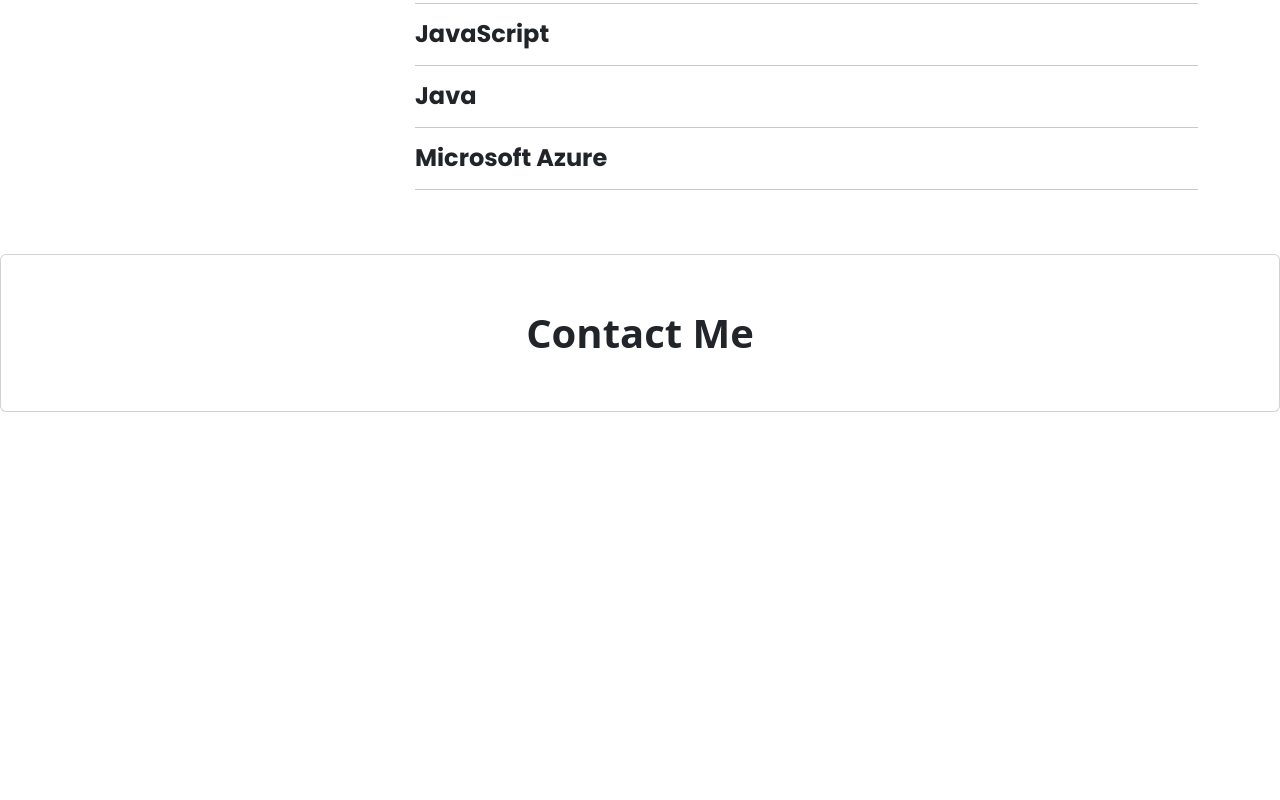
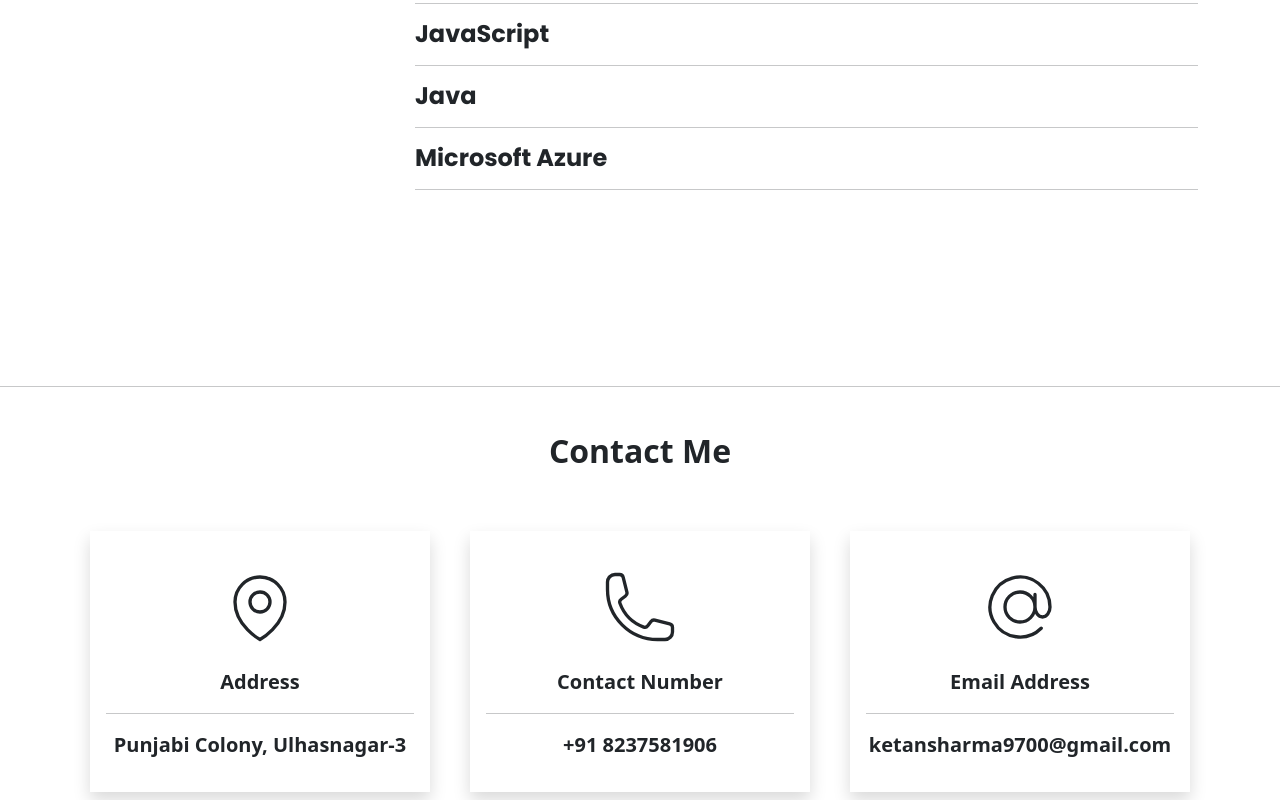
Before and after one commit to KetanSharmaH/My_Portfolio, a React (Vite) app: page / in a window 1280 px wide. Shown: the part 2726-3526 px from the top of the page. Before the commit the page ends 3138 px from the top, so only its background shows below. Built offline with nearby package versions, Linux system fonts and the light colour scheme.

Commit message:
"Added Contact section and Icons"

```diff
--- /dev/null
+++ b/src/assets/images/EmailIcon.jsx
@@ -0,0 +1,19 @@
+function EmailIcon() {
+  return (
+    <svg
+      xmlns="http://www.w3.org/2000/svg"
+      fill="none"
+      viewBox="0 0 24 24"
+      strokeWidth={1}
+      stroke="currentColor"
+      style={{width:'80px', height:'120px'}}
+    >
+      <path
+        strokeLinecap="round"
+        d="M16.5 12a4.5 4.5 0 11-9 0 4.5 4.5 0 019 0zm0 0c0 1.657 1.007 3 2.25 3S21 13.657 21 12a9 9 0 10-2.636 6.364M16.5 12V8.25"
+      />
+    </svg>
+  );
+}
+
+export default EmailIcon;
--- /dev/null
+++ b/src/assets/images/MapIcon.jsx
@@ -0,0 +1,25 @@
+function MapIcon() {
+  return (
+    <svg
+      xmlns="http://www.w3.org/2000/svg"
+      fill="none"
+      viewBox="0 0 24 24"
+      strokeWidth={1}
+      stroke="currentColor"
+      style={{width:'80px', height:'120px'}}
+    >
+      <path
+        strokeLinecap="round"
+        strokeLinejoin="round"
+        d="M15 10.5a3 3 0 11-6 0 3 3 0 016 0z"
+      />
+      <path
+        strokeLinecap="round"
+        strokeLinejoin="round"
+        d="M19.5 10.5c0 7.142-7.5 11.25-7.5 11.25S4.5 17.642 4.5 10.5a7.5 7.5 0 1115 0z"
+      />
+    </svg>
+  );
+}
+
+export default MapIcon;
--- /dev/null
+++ b/src/assets/images/PhoneIcon.jsx
@@ -0,0 +1,20 @@
+function PhoneIcon() {
+  return (
+    <svg
+      xmlns="http://www.w3.org/2000/svg"
+      fill="none"
+      viewBox="0 0 24 24"
+      strokeWidth={1}
+      stroke="currentColor"
+      style={{width:'80px',height:'120px'}}
+    >
+      <path
+        strokeLinecap="round"
+        strokeLinejoin="round"
+        d="M2.25 6.75c0 8.284 6.716 15 15 15h2.25a2.25 2.25 0 002.25-2.25v-1.372c0-.516-.351-.966-.852-1.091l-4.423-1.106c-.44-.11-.902.055-1.173.417l-.97 1.293c-.282.376-.769.542-1.21.38a12.035 12.035 0 01-7.143-7.143c-.162-.441.004-.928.38-1.21l1.293-.97c.363-.271.527-.734.417-1.173L6.963 3.102a1.125 1.125 0 00-1.091-.852H4.5A2.25 2.25 0 002.25 4.5v2.25z"
+      />
+    </svg>
+  );
+}
+
+export default PhoneIcon;
--- a/src/components/mainPage/AboutMe.jsx
+++ b/src/components/mainPage/AboutMe.jsx
@@ -8,7 +8,7 @@
       >
         <div className="row">
           <div className="col-6"></div>
-          <div className="col-6 mt-4 ps-5 fadeInUp ftco-animated">
+          <div className="col-6 mt-4 ps-5 fadeInUp ftco-animated ftco-animate">
             <div className="row">
               <div className="col-12">
                 <h1 className="fw-bold">About me</h1>
--- a/src/components/mainPage/ContactMe.jsx
+++ b/src/components/mainPage/ContactMe.jsx
@@ -1,7 +1,53 @@
-function ContactMe(){
-    return(
-        <div className="card align-items-center mt-5 p-5 fs-1 fw-bold">Contact Me</div>
-    );
+import MapIcon from "../../assets/images/MapIcon.jsx";
+import PhoneIcon from "../../assets/images/PhoneIcon.jsx";
+import EmailIcon from "../../assets/images/EmailIcon.jsx";
+
+function ContactMe() {
+  return (
+    <section id="contact-section">
+      <hr style={{ marginTop: "180px" }} />
+      <div className="container fs-2 fw-bold ">
+        <div className="row">
+          <div className="text-center mt-4">Contact Me</div>
+        </div>
+        <div className="row text-center mt-5 fs-5">
+          <div
+            className="col-md-6 col-lg-4  "
+            style={{ alignContent: "center" }}
+          >
+            <div className="p-3 m-2 box shadow">
+              <div>
+                <MapIcon />
+              </div>
+              Address
+              <hr />
+              <p>Punjabi Colony, Ulhasnagar-3</p>
+            </div>
+          </div>
+          <div className="col-md-6 col-lg-4">
+            <div className="p-3 m-2 box shadow">
+              <div>
+                <PhoneIcon />
+              </div>
+              Contact Number
+              <hr />
+              <p>+91 8237581906</p>
+            </div>
+          </div>
+          <div className="col-md-6 col-lg-4">
+            <div className="p-3 m-2 box shadow">
+              <div>
+                <EmailIcon />
+              </div>
+              Email Address
+              <hr />
+              <p>ketansharma9700@gmail.com</p>
+            </div>
+          </div>
+        </div>
+      </div>
+    </section>
+  );
 }
 
 export default ContactMe;
--- a/src/components/mainPage/Overlay.jsx
+++ b/src/components/mainPage/Overlay.jsx
@@ -1,6 +1,6 @@
 function Overlay() {
   return (
-    <section className="hero-wrap" id="home">
+    <section className="hero-wrap" id="home-section">
       <div className="overlay"></div>
     </section>
   );
```
